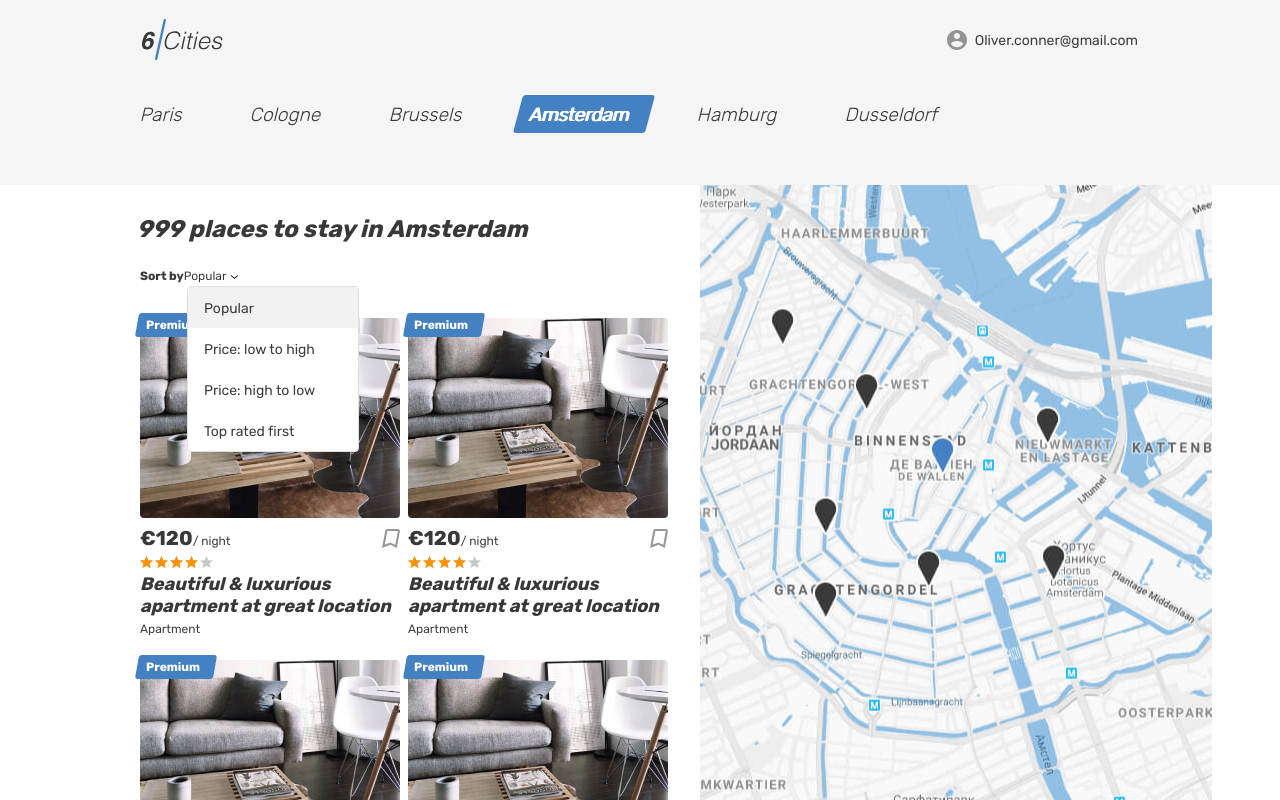
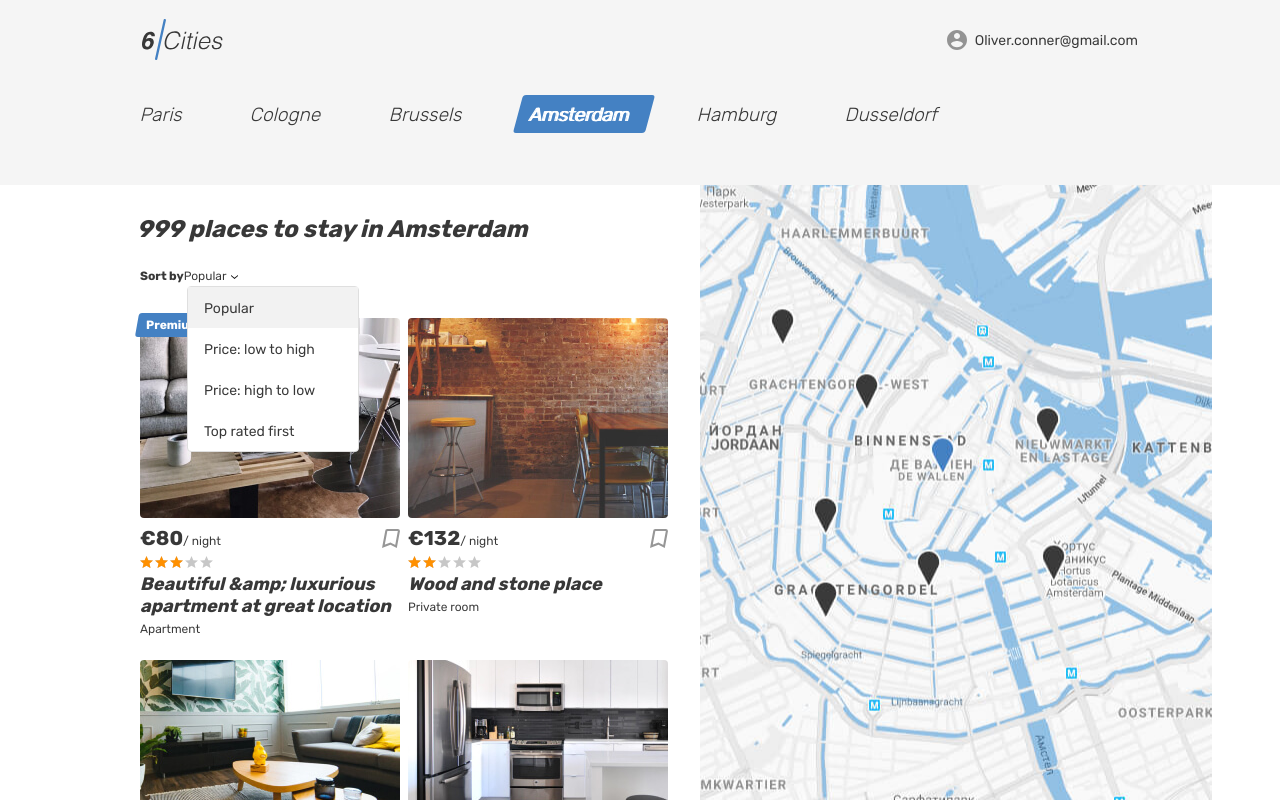
Before and after one commit to krupibox/947719-six-cities-5, a React app: page / in a window 1280 px wide. Built offline with nearby package versions, Linux system fonts and the light colour scheme.

Commit message:
Add PropTypes and OfferCard gets full data from props.

```diff
--- a/src/components/main/main.jsx
+++ b/src/components/main/main.jsx
@@ -67,7 +67,7 @@ const Main = ({offersMock, numberOfPlaces}) => {
 };
 
 Main.propTypes = {
-  offersMock: PropTypes.shape(offerProperties).isRequired,
+  offersMock: PropTypes.arrayOf(PropTypes.shape(offerProperties)).isRequired,
   numberOfPlaces: PropTypes.string.isRequired
 };
 
--- a/src/components/offer-card/offer-card.jsx
+++ b/src/components/offer-card/offer-card.jsx
@@ -1,19 +1,25 @@
-const OfferCard = () => {
+import offerProperties from "../../proptypes/offer-properties";
+
+const OfferCard = ({isPremium, price, name, image, rating, type}) => {
+
+  const FIRST_IMAGE = image[0];
+  const MIN_RATING = 20;
+  const getStars = (offerRating) => Math.round(offerRating) * MIN_RATING;
 
   return (
     <article className="cities__place-card place-card">
-      <div className="place-card__mark">
-        <span>Premium</span>
-      </div>
+
+      {isPremium ? <div className="place-card__mark"><span>Premium</span></div> : ``}
+
       <div className="cities__image-wrapper place-card__image-wrapper">
         <a href="#">
-          <img className="place-card__image" src="img/apartment-01.jpg" alt="Place image" width={260} height={200} />
+          <img className="place-card__image" src={FIRST_IMAGE} alt="Place image" width={260} height={200} />
         </a>
       </div>
       <div className="place-card__info">
         <div className="place-card__price-wrapper">
           <div className="place-card__price">
-            <b className="place-card__price-value">€120</b>
+            <b className="place-card__price-value">€{price}</b>
             <span className="place-card__price-text">/&nbsp;night</span>
           </div>
           <button className="place-card__bookmark-button button" type="button">
@@ -25,17 +31,19 @@ const OfferCard = () => {
         </div>
         <div className="place-card__rating rating">
           <div className="place-card__stars rating__stars">
-            <span style={{width: `80%`}} />
+            <span style={{width: `${getStars(rating)}%`}} />
             <span className="visually-hidden">Rating</span>
           </div>
         </div>
         <h2 className="place-card__name">
-          <a href="#">Beautiful &amp; luxurious apartment at great location</a>
+          <a href="#">{name}</a>
         </h2>
-        <p className="place-card__type">Apartment</p>
+        <p className="place-card__type">{type}</p>
       </div>
     </article>
   );
 };
 
+OfferCard.propTypes = offerProperties;
+
 export default OfferCard;
--- a/src/components/offers-list/offer-list.jsx
+++ b/src/components/offers-list/offer-list.jsx
@@ -3,7 +3,7 @@ import OfferCard from '../offer-card/offer-card';
 const OfferList = ({offersMock}) => {
 
   return (
-    offersMock.map((offer, index) => <OfferCard key={`${index}-${offer.id}`} offer = {offer}/>)
+    offersMock.map((offer, index) => <OfferCard key={`${index}-${offer.id}`} {...offer}/>)
   );
 };
 
--- a/src/mocks/reviews-mocks.js
+++ b/src/mocks/reviews-mocks.js
@@ -31,7 +31,7 @@ export default [
     {
       user: {
         id: 3,
-        avatarUrl: `https://api.adorable.io/avatars/128/0.06997580364137201`,
+        avatar: `https://api.adorable.io/avatars/128/0.06997580364137201`,
         name: `Rax`,
         isPro: true,
       },
@@ -41,13 +41,12 @@ export default [
         comment: `Emplacement parfait, beaucoup de commerces à proximité, le tout dans un lieu traditionnel et agréable, j'ai adoré mon court séjour et aimerait beaucoup y retourner un jour!`,
         date: 1574276894250
       }
-    },
+    }
   ],
-  [
-    {
+  [{
     user: {
       id: 4,
-        avatarUrl: `https://api.adorable.io/avatars/128/0.3963321309597061`,
+      avatar: `https://api.adorable.io/avatars/128/0.3963321309597061`,
       name: `Wax`,
       isPro: true,
     },
@@ -57,13 +56,11 @@ export default [
       comment: `Very nice hotel, helpful and friendly staff (thank you guys for everything), good breakfast, clean and comfy room.`,
       date: 1576868903507
     }
-    },
-  ],
-  [
-    {
+  }],
+  [{
     user: {
       id: 4,
-        avatarUrl: `https://api.adorable.io/avatars/128/0.1138720045992132`,
+      avatar: `https://api.adorable.io/avatars/128/0.1138720045992132`,
       name: `Tax`,
       isPro: false,
     },
@@ -73,13 +70,11 @@ export default [
       comment: `Breakfast was excellent. Everything was really tasty. Location perfect, in a walking distance from everything. Staff was friendly and welcoming. Hotel was really silent.`,
       date: 1576868903507
     }
-    },
-  ],
-  [
-    {
+  }],
+  [{
     user: {
       id: 5,
-        avatarUrl: `https://api.adorable.io/avatars/128/0.477232804299224`,
+      avatar: `https://api.adorable.io/avatars/128/0.477232804299224`,
       name: `Bax`,
       isPro: false,
     },
@@ -89,13 +84,11 @@ export default [
       comment: `The only drawback for me was that I could hear the traffic through the window in my room. It was therefore not often i opened the window to get fresh air.`,
       date: 1576868903507
     }
-    },
-  ],
-  [
-    {
+  }],
+  [{
     user: {
       id: 6,
-        avatarUrl: `https://api.adorable.io/avatars/128/0.3963321309597061`,
+      avatar: `https://api.adorable.io/avatars/128/0.3963321309597061`,
       name: `Dax`,
       isPro: true,
     },
@@ -105,13 +98,11 @@ export default [
       comment: `Very nice hotel, helpful and friendly staff (thank you guys for everything), good breakfast, clean and comfy room.`,
       date: 1576868903507
     }
-    },
-  ],
-  [
-    {
+  }],
+  [{
     user: {
       id: 7,
-        avatarUrl: `https://api.adorable.io/avatars/128/0.1138720045992132`,
+      avatar: `https://api.adorable.io/avatars/128/0.1138720045992132`,
       name: `Zax`,
       isPro: false,
     },
@@ -121,13 +112,11 @@ export default [
       comment: `I stayed here for one night and it was an unpleasant experience.`,
       date: 1576868903507
     }
-    },
-  ],
-  [
-    {
+  }],
+  [{
     user: {
       id: 8,
-        avatarUrl: `https://api.adorable.io/avatars/128/0.477232804299224`,
+      avatar: `https://api.adorable.io/avatars/128/0.477232804299224`,
       name: `Pax`,
       isPro: false,
     },
@@ -137,6 +126,5 @@ export default [
       comment: `The room was spacious and clean. The pool looked nothing like the photos and desparately needs a clean. The sauna and spa were closed for lunar new year holiday.`,
       date: 1576868903507
     }
-    },
-  ]
+  }],
 ];
--- a/src/proptypes/offer-properties.js
+++ b/src/proptypes/offer-properties.js
@@ -1,9 +1,9 @@
 export default {
   id: PropTypes.number.isRequired,
   city: PropTypes.string.isRequired,
-  images: PropTypes.arrayOf(PropTypes.string).isRequired,
+  image: PropTypes.arrayOf(PropTypes.string).isRequired,
   type: PropTypes.string.isRequired,
-  price: PropTypes.number.isRequired,
+  price: PropTypes.string.isRequired,
   rating: PropTypes.number.isRequired,
   name: PropTypes.string.isRequired,
   coordinates: PropTypes.arrayOf(PropTypes.number).isRequired,
```
Also changed, not shown: src/components/app/app.jsx (+5 -5 lines). Lines whose indentation alone changed are shown as unchanged.
